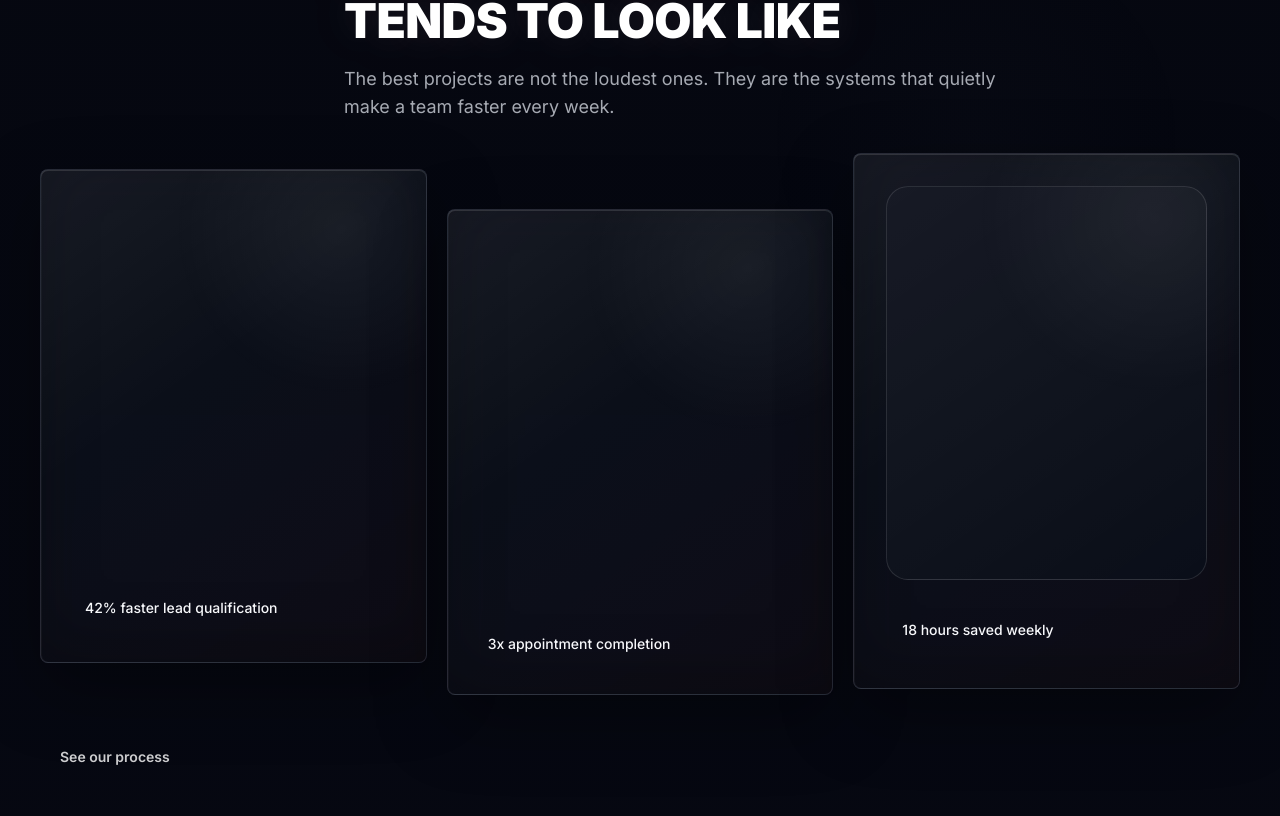
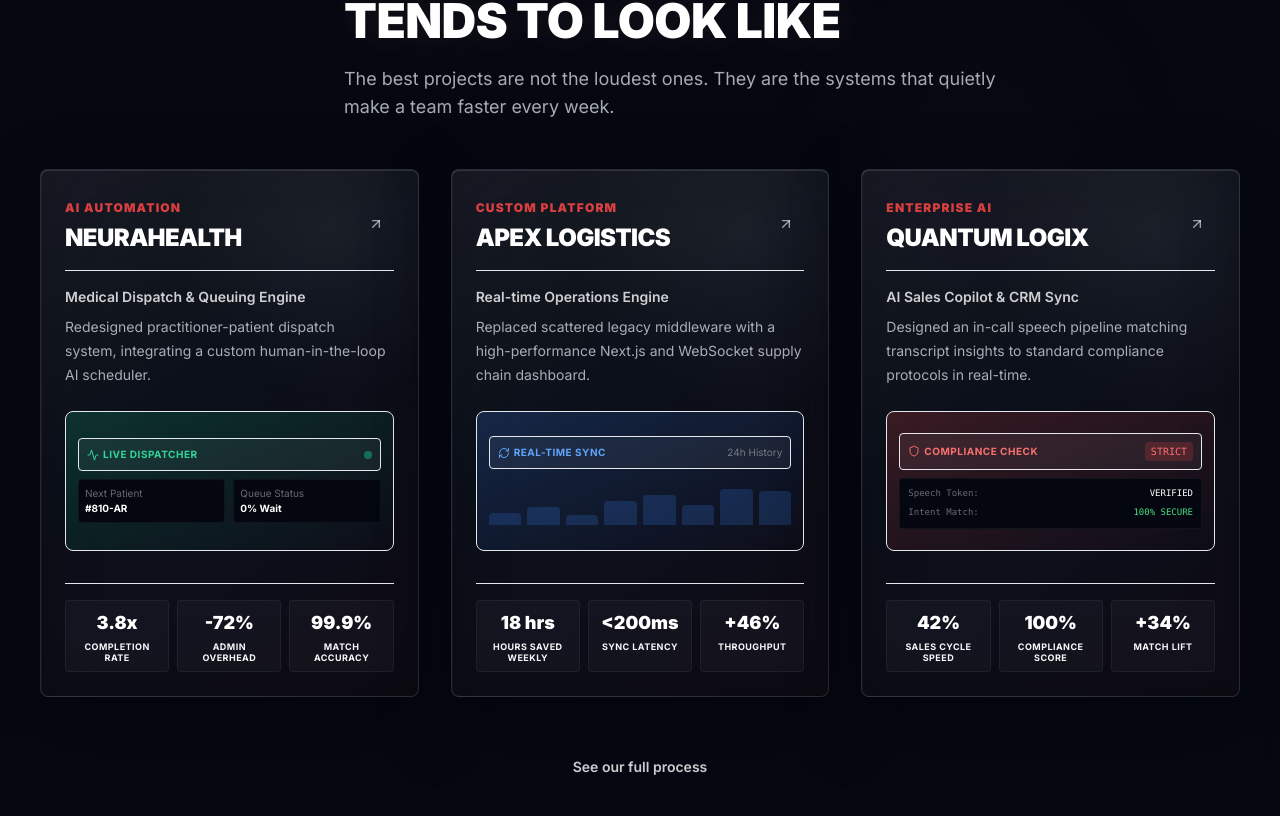
Before and after one commit to Akhils696/Aurentra, a Next.js app: page / in a window 1280 px wide. Shown: the part 7824-8640 px from the top of the page. Built offline with nearby package versions, Linux system fonts and the light colour scheme.

Commit message:
feat: implement premium case study preview components

```diff
--- a/app/page.tsx
+++ b/app/page.tsx
@@ -17,6 +17,7 @@ import { LazyRender } from "@/components/ui/lazy-render";
 import { SceneSection } from "@/components/ui/scene-section";
 import { SceneBridge } from "@/components/ui/scene-bridge";
 import { ProcessSection } from "@/components/home/process-section";
+import { CaseStudies } from "@/components/home/case-studies";
 import { projects, testimonials } from "@/lib/site-data";
 
 export default function Home() {
@@ -148,19 +149,10 @@ export default function Home() {
             />
           </div>
           <LazyRender className="mt-12" minHeight={560}>
-            <div className="grid gap-5 md:grid-cols-3">
-              {projects.map((project, index) => (
-                <ParallaxCard key={project.title} offset={10}>
-                  <div className={`ui-card ui-card-hover ${index === 0 ? "p-7" : "p-6"} ${index === 1 ? "md:mt-10" : ""} ${index === 2 ? "md:-mt-4 p-8" : ""}`}>
-                    {index === 2 ? <MobileMockup label={project.category} /> : <LaptopMockup title={project.title} meta={project.category} />}
-                    <p className="mt-6 rounded-md bg-white/6 p-4 text-sm font-medium text-white/72">{project.result}</p>
-                  </div>
-                </ParallaxCard>
-              ))}
-            </div>
+            <CaseStudies />
           </LazyRender>
-          <div className="mt-10">
-            <Button href="/about" variant="ghost">See our process</Button>
+          <div className="mt-12 flex justify-center">
+            <Button href="/about" variant="ghost">See our full process</Button>
           </div>
         </Container>
       </section>
--- /dev/null
+++ b/components/home/case-studies.tsx
@@ -0,0 +1,174 @@
+"use client";
+
+import { motion, useReducedMotion } from "framer-motion";
+import { ArrowUpRight, Shield, Activity, RefreshCw } from "lucide-react";
+import { cn } from "@/lib/utils";
+import { hoverSpring, motionTokens } from "@/lib/motion";
+import { ParallaxCard } from "@/components/ui/parallax-card";
+
+const caseStudies = [
+  {
+    title: "Neurahealth",
+    category: "AI Automation",
+    subtitle: "Medical Dispatch & Queuing Engine",
+    outcome: "Redesigned practitioner-patient dispatch system, integrating a custom human-in-the-loop AI scheduler.",
+    metrics: [
+      { label: "Completion Rate", value: "3.8x" },
+      { label: "Admin Overhead", value: "-72%" },
+      { label: "Match Accuracy", value: "99.9%" },
+    ],
+    visualType: "scheduler",
+    accent: "from-emerald-500/20 to-teal-500/4",
+    borderGlow: "group-hover:border-emerald-500/30",
+  },
+  {
+    title: "Apex Logistics",
+    category: "Custom Platform",
+    subtitle: "Real-time Operations Engine",
+    outcome: "Replaced scattered legacy middleware with a high-performance Next.js and WebSocket supply chain dashboard.",
+    metrics: [
+      { label: "Hours Saved Weekly", value: "18 hrs" },
+      { label: "Sync Latency", value: "<200ms" },
+      { label: "Throughput", value: "+46%" },
+    ],
+    visualType: "chart",
+    accent: "from-blue-500/20 to-indigo-500/4",
+    borderGlow: "group-hover:border-blue-500/30",
+  },
+  {
+    title: "Quantum Logix",
+    category: "Enterprise AI",
+    subtitle: "AI Sales Copilot & CRM Sync",
+    outcome: "Designed an in-call speech pipeline matching transcript insights to standard compliance protocols in real-time.",
+    metrics: [
+      { label: "Sales Cycle Speed", value: "42%" },
+      { label: "Compliance Score", value: "100%" },
+      { label: "Match Lift", value: "+34%" },
+    ],
+    visualType: "pipeline",
+    accent: "from-red-500/20 to-orange-500/4",
+    borderGlow: "group-hover:border-red-500/30",
+  },
+];
+
+export function CaseStudies() {
+  const prefersReducedMotion = useReducedMotion();
+
+  return (
+    <div className="grid gap-8 lg:grid-cols-3">
+      {caseStudies.map((study, index) => (
+        <ParallaxCard key={study.title} offset={8}>
+          <motion.div
+            initial={prefersReducedMotion ? false : { opacity: 0, y: 20 }}
+            whileInView={prefersReducedMotion ? undefined : { opacity: 1, y: 0 }}
+            viewport={{ once: true, amount: 0.15 }}
+            transition={{ duration: motionTokens.duration.reveal, ease: motionTokens.cinematic, delay: index * 0.09 }}
+            className={cn(
+              "group ui-card ui-card-hover p-6 metal-edge h-full flex flex-col justify-between overflow-hidden",
+              "border-white/10 hover:border-white/20 bg-gradient-to-b from-[#0b0f19] to-[#04060c]"
+            )}
+          >
+            <div>
+              {/* Header */}
+              <div className="flex items-center justify-between border-b border-white/6 pb-4">
+                <div>
+                  <span className="text-xs uppercase tracking-widest font-black text-red-500/90">{study.category}</span>
+                  <h3 className="mt-1 text-2xl font-black uppercase text-white tracking-tight">{study.title}</h3>
+                </div>
+                <div className="flex size-9 items-center justify-center rounded-full bg-white/6 text-white/60 group-hover:bg-red-500 group-hover:text-white transition-all duration-300">
+                  <ArrowUpRight className="size-4" />
+                </div>
+              </div>
+
+              {/* Subtitle & Outcome */}
+              <div className="mt-4">
+                <p className="text-sm font-semibold text-white/80">{study.subtitle}</p>
+                <p className="body-copy mt-2 text-sm leading-relaxed text-white/54">{study.outcome}</p>
+              </div>
+
+              {/* Visual Mockup inside card */}
+              <div className={cn(
+                "mt-6 rounded-lg border border-white/8 p-3 bg-gradient-to-br min-h-[140px] flex flex-col justify-center relative",
+                study.accent
+              )}>
+                {study.visualType === "scheduler" && (
+                  <div className="space-y-2">
+                    <div className="flex justify-between items-center bg-white/5 p-2 rounded border border-white/6">
+                      <span className="text-[10px] uppercase font-bold tracking-wider text-emerald-400 flex items-center gap-1">
+                        <Activity className="size-3" /> Live Dispatcher
+                      </span>
+                      <span className="size-2 rounded-full bg-emerald-500 animate-pulse" />
+                    </div>
+                    <div className="grid grid-cols-2 gap-2 text-[10px]">
+                      <div className="bg-[#050710] p-1.5 rounded border border-white/5">
+                        <span className="block text-white/40">Next Patient</span>
+                        <span className="font-bold text-white">#810-AR</span>
+                      </div>
+                      <div className="bg-[#050710] p-1.5 rounded border border-white/5">
+                        <span className="block text-white/40">Queue Status</span>
+                        <span className="font-bold text-white">0% Wait</span>
+                      </div>
+                    </div>
+                  </div>
+                )}
+
+                {study.visualType === "chart" && (
+                  <div className="space-y-2">
+                    <div className="flex justify-between items-center bg-white/5 p-2 rounded border border-white/6">
+                      <span className="text-[10px] uppercase font-bold tracking-wider text-blue-400 flex items-center gap-1">
+                        <RefreshCw className="size-3 animate-spin-slow" /> Real-time Sync
+                      </span>
+                      <span className="text-[10px] text-white/40">24h History</span>
+                    </div>
+                    <div className="flex items-end gap-1.5 h-12 justify-center pt-2">
+                      {[30, 45, 25, 60, 75, 50, 90, 85].map((h, i) => (
+                        <div
+                          key={i}
+                          className="w-full bg-blue-500/20 group-hover:bg-blue-500/40 rounded-t transition-all duration-300"
+                          style={{ height: `${h}%` }}
+                        />
+                      ))}
+                    </div>
+                  </div>
+                )}
+
+                {study.visualType === "pipeline" && (
+                  <div className="space-y-2">
+                    <div className="flex justify-between items-center bg-white/5 p-2 rounded border border-white/6">
+                      <span className="text-[10px] uppercase font-bold tracking-wider text-red-400 flex items-center gap-1">
+                        <Shield className="size-3" /> Compliance Check
+                      </span>
+                      <span className="text-[10px] bg-red-500/20 text-red-400 px-1.5 py-0.5 rounded font-mono">STRICT</span>
+                    </div>
+                    <div className="space-y-1.5 text-[9px] font-mono bg-[#050710] p-2 rounded border border-white/5">
+                      <div className="flex justify-between">
+                        <span className="text-white/40">Speech Token:</span>
+                        <span className="text-white">VERIFIED</span>
+                      </div>
+                      <div className="flex justify-between">
+                        <span className="text-white/40">Intent Match:</span>
+                        <span className="text-green-400">100% SECURE</span>
+                      </div>
+                    </div>
+                  </div>
+                )}
+              </div>
+            </div>
+
+            {/* Metrics Display */}
+            <div className="mt-8 pt-4 border-t border-white/6">
+              <div className="grid grid-cols-3 gap-2">
+                {study.metrics.map((metric) => (
+                  <div key={metric.label} className="text-center bg-white/[0.03] rounded p-2 border border-white/5">
+                    <span className="block text-lg font-black text-white group-hover:text-red-400 transition-colors duration-300">{metric.value}</span>
+                    <span className="block text-[9px] uppercase tracking-wider text-white/38 font-bold mt-1 leading-tight">{metric.label}</span>
+                  </div>
+                ))}
+              </div>
+            </div>
+          </motion.div>
+        </ParallaxCard>
+      ))}
+    </div>
+  );
+}
```
